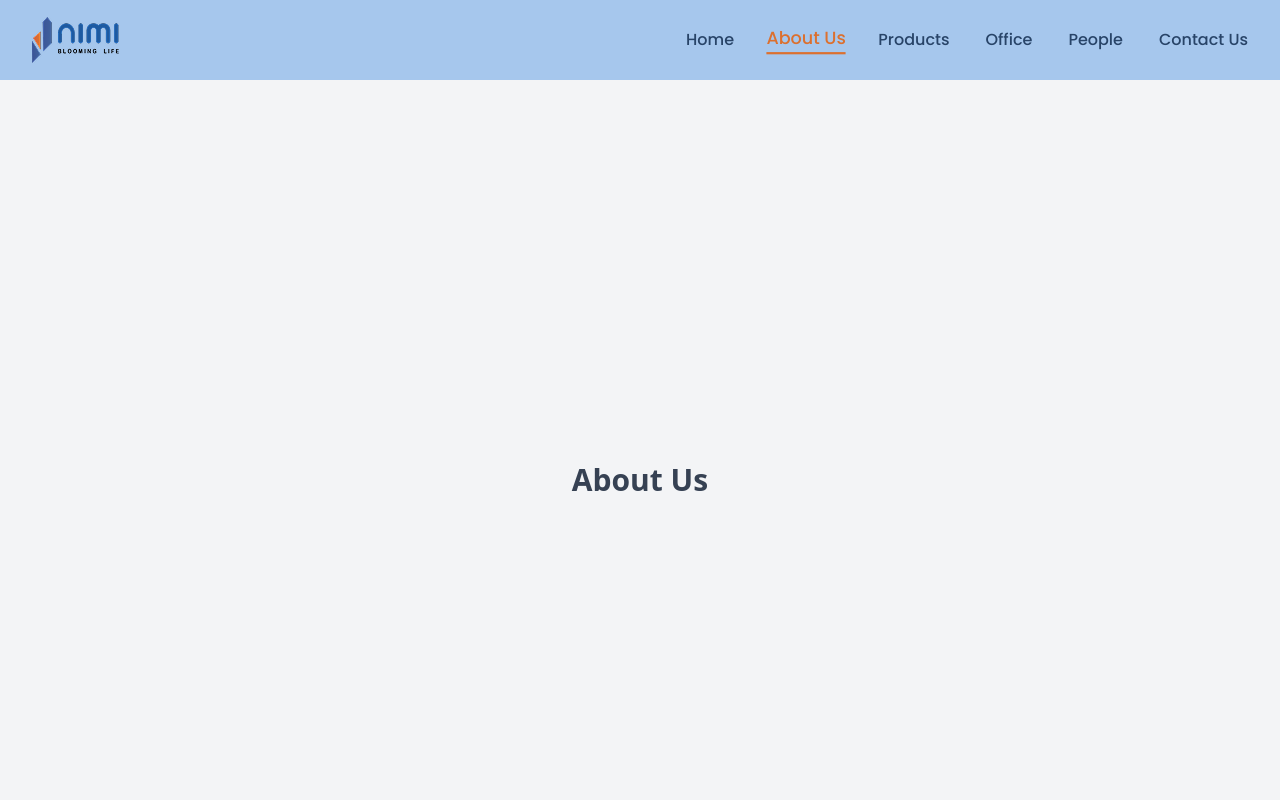
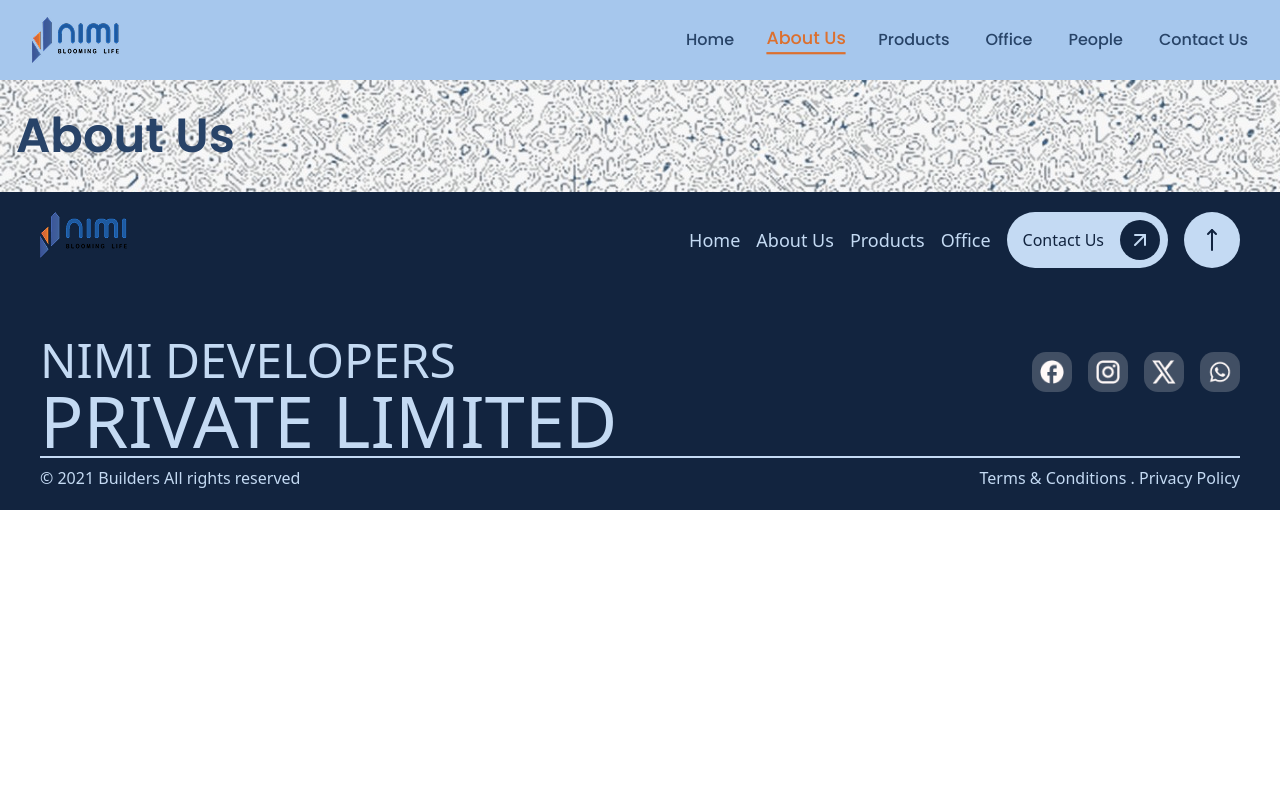
Before and after one commit to Ankit-Kum-ar/nimi-portfolio, a React (Vite) app: page /about in a window 1280 px wide. Shown: the top 800 px of the page. Built offline with nearby package versions, Linux system fonts and the light colour scheme.

Commit message:
add Heading component to About Us page; update styling for improved layout

```diff
--- a/src/Pages/AboutUs/AboutUs.tsx
+++ b/src/Pages/AboutUs/AboutUs.tsx
@@ -1,8 +1,10 @@
+import Heading from "@/components/Heading"
+
 const AboutUs = () => {
   return (
-    <div className="flex min-h-screen items-center justify-center bg-gray-100 text-3xl font-bold text-gray-700">
-      About Us
-    </div>
+    <>
+      <Heading title="About Us" />
+    </>
   )
 }
 
--- a/src/components/Heading.tsx
+++ b/src/components/Heading.tsx
@@ -7,7 +7,7 @@ interface HeadingProps {
 const Heading:React.FC<HeadingProps> = ({ title })=> {
   return (
     <div
-      className="w-full flex items-center justify-center text-white md:h-28 h-20 bg-custom-gradient-2 md:text-5xl text-3xl font-semibold font-poppins"
+      className="w-full flex items-center justify-start bg-[url('/images/backdrop.jpeg')] bg-repeat-x object-contain text-[#284368] md:h-28 h-20 md:text-5xl text-3xl font-semibold font-poppins max-w-7xl mx-auto px-4"
     >
       {title}
     </div>
```
Also changed, not shown: public/images/backdrop.jpeg (added), public/images/background.png (deleted).
